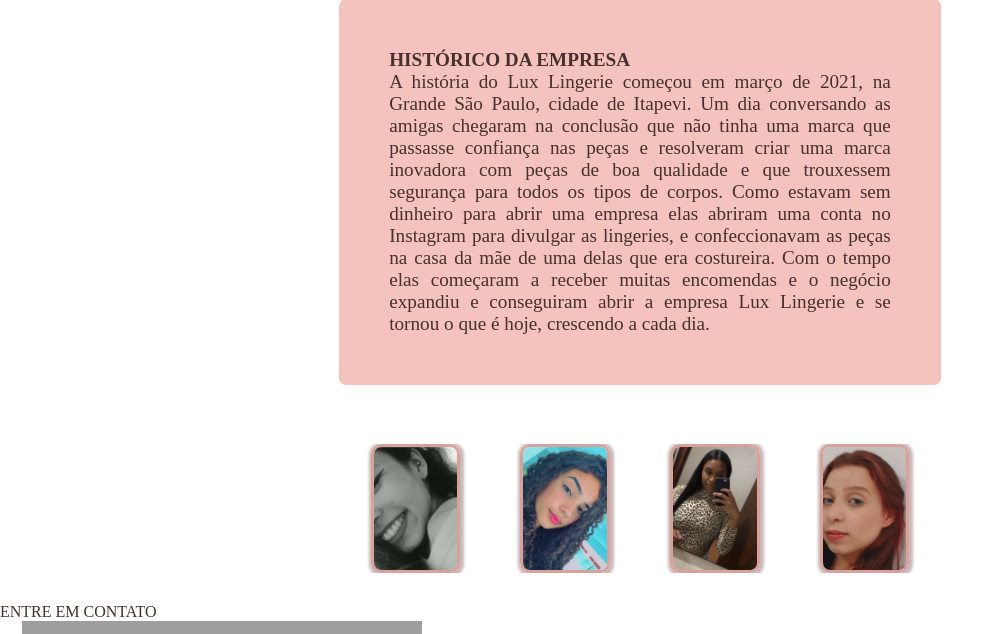
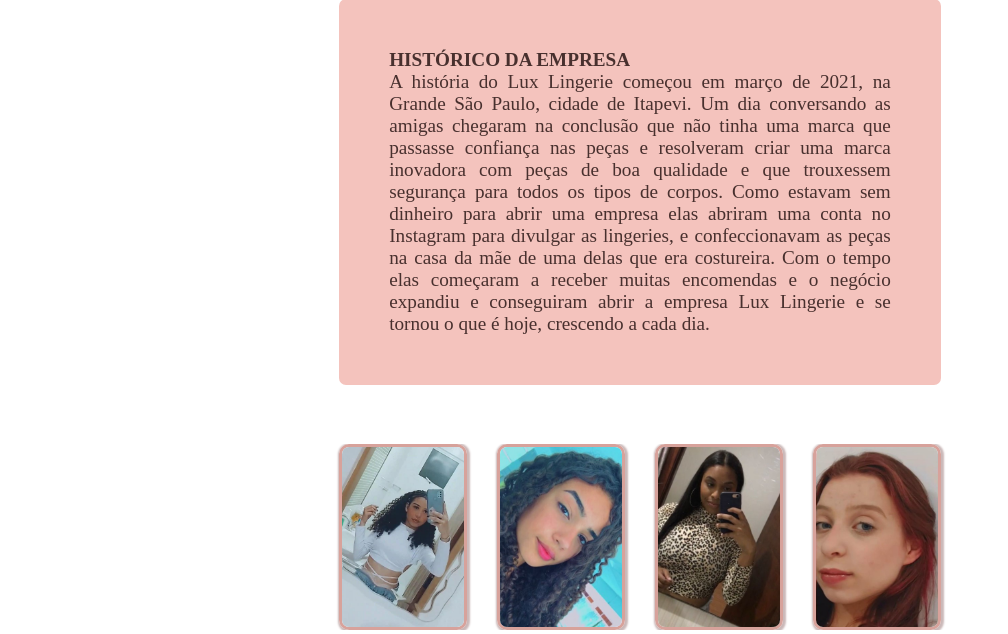
Before and after one commit to IsaMenegOchi/ProjetoIntegrado_LuxLangerie, a PHP site: page /quemSomos.html in a window 1280 px wide. Shown: the part 2126-2760 px from the top of the page, without its empty margins (0-1008 px from the left). Run offline with PHP 8.4, Linux system fonts and the light colour scheme; some web fonts are replaced; grey boxes are pictures that could not be loaded.

Commit message:
ajustes na tela de QUEM SOMOS + trocando imagem da pasta

```diff
--- a/frontEnd/loja/quemSomos/quemSomos.css
+++ b/frontEnd/loja/quemSomos/quemSomos.css
@@ -77,16 +77,18 @@ li{
 .integrantes img{
     border-radius: 10px;
     border: 3px solid #D7A29B;
-    width: 7%;
-    box-shadow: 1px 1px 3px 3px rgb(202, 184, 184);
+    width: 10%;
+    box-shadow: 1px 1px 2px 2px rgb(202, 184, 184);
     object-fit: cover;
 }
 
 .integrantes{
     display: flex;
     justify-content: center;
-    gap: 60px;
+    gap: 30px;
     margin-top: 20px;
+    margin-bottom: 40px;
+    /* background-color: aqua; */
 }
 
 #textoSobreEmpresa{
--- a/frontEnd/loja/quemSomos/quemSomos.html
+++ b/frontEnd/loja/quemSomos/quemSomos.html
@@ -76,7 +76,7 @@
 
 
             <div class="integrantes">
-                <img src="imgsQuemSomos/annyk.jpg" alt="" class="foto-annyk">
+                <img src="imgsQuemSomos/annyk.jpeg" alt="" class="foto-annyk">
                 <img src="imgsQuemSomos/hellen.jpg" alt="" class="foto-elen">
                 <img src="imgsQuemSomos/lorrany.jpg" alt="" class="foto-lorrany">
                 <img src="imgsQuemSomos/sophia.jpg" alt="" class="foto-sophia">
```
Also changed, not shown: frontEnd/loja/quemSomos/imgsQuemSomos/annyk.jpeg (added), frontEnd/loja/quemSomos/imgsQuemSomos/annyk.jpg (deleted).
